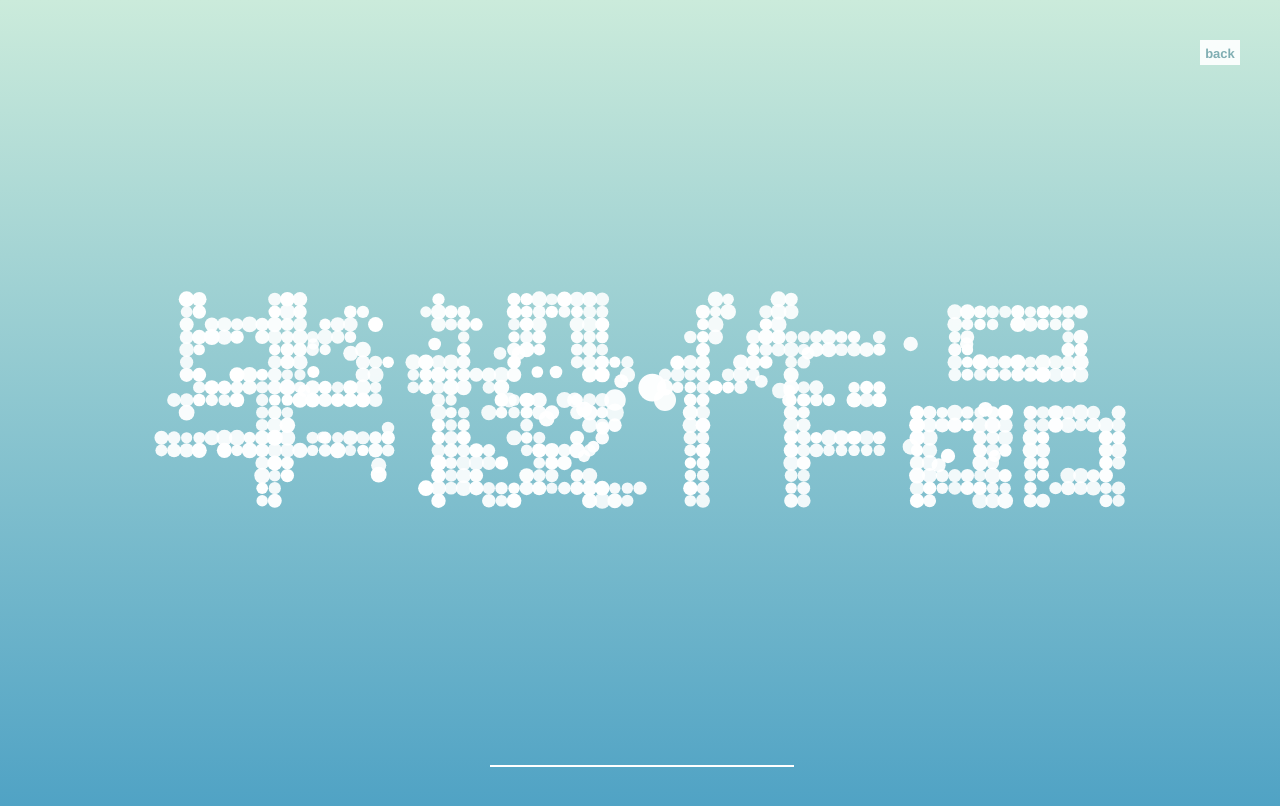
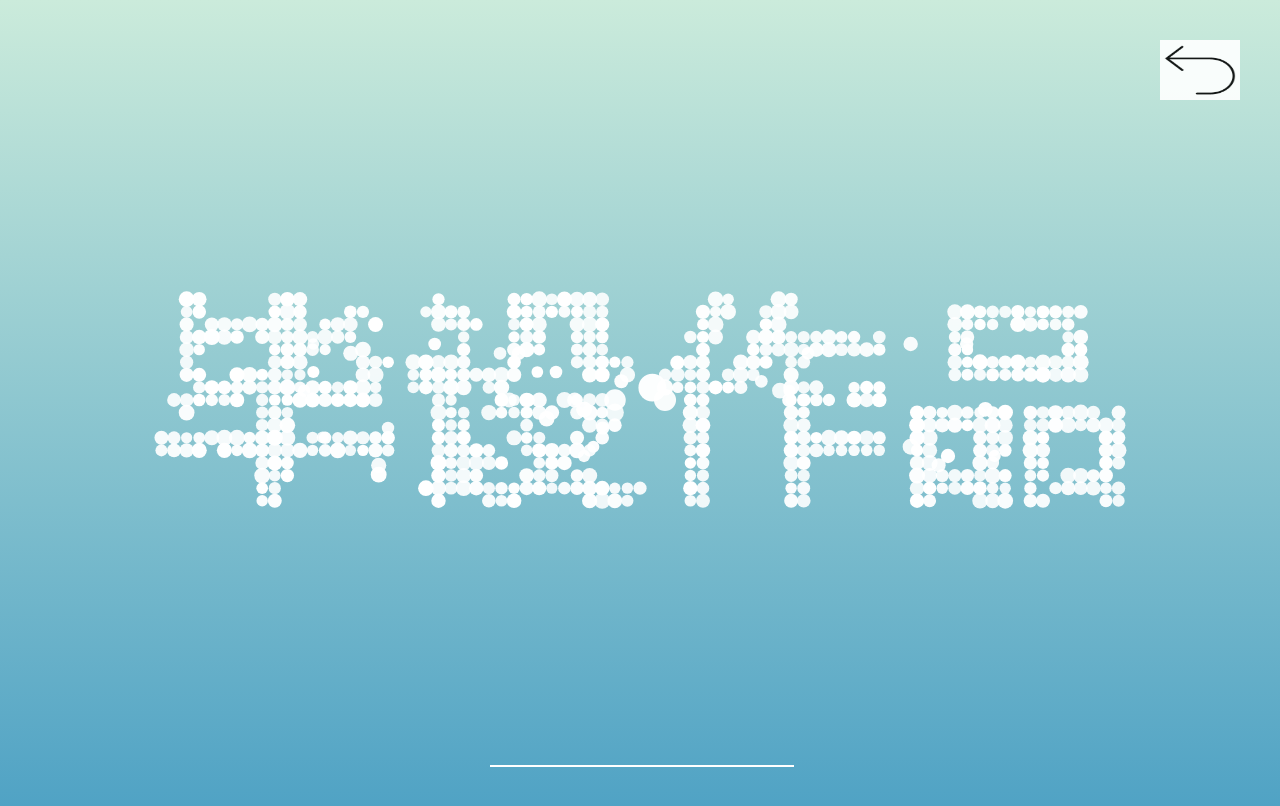
Before and after one commit to hdzhdzhdz/H5Canvas, a plain HTML site: page index.html in a window 1280 px wide. Drawn offline with Linux system fonts and the light colour scheme; animation ran at ten frames a second.

Commit message:
H5Canvas

```diff
--- a/css/style.css
+++ b/css/style.css
@@ -122,8 +122,8 @@ body,
   position: absolute;
   top: 40px;
   right: 40px;
-  width: 40px;
-  height: 25px;
+  width: 80px;
+  height: 60px;
   text-align: center;
   font-size: 13px;
   line-height: 27px;
--- a/index.html
+++ b/index.html
@@ -19,7 +19,7 @@
 <canvas class="canvas"></canvas>
 
 <div class="help" style="display:none">?</div>
-<div class="help" onClick=”javascript :history.back(-1);”>back</div>
+<div class="help" onClick=”javascript :history.back(-1);”><img src="images/back.png" alt="" width="80" height="60"></div>
 <div class="ui">
   <input class="ui-input" type="text"/>
   <span class="ui-return">↵</span>
```
Also changed, not shown: images/back.png (added).
